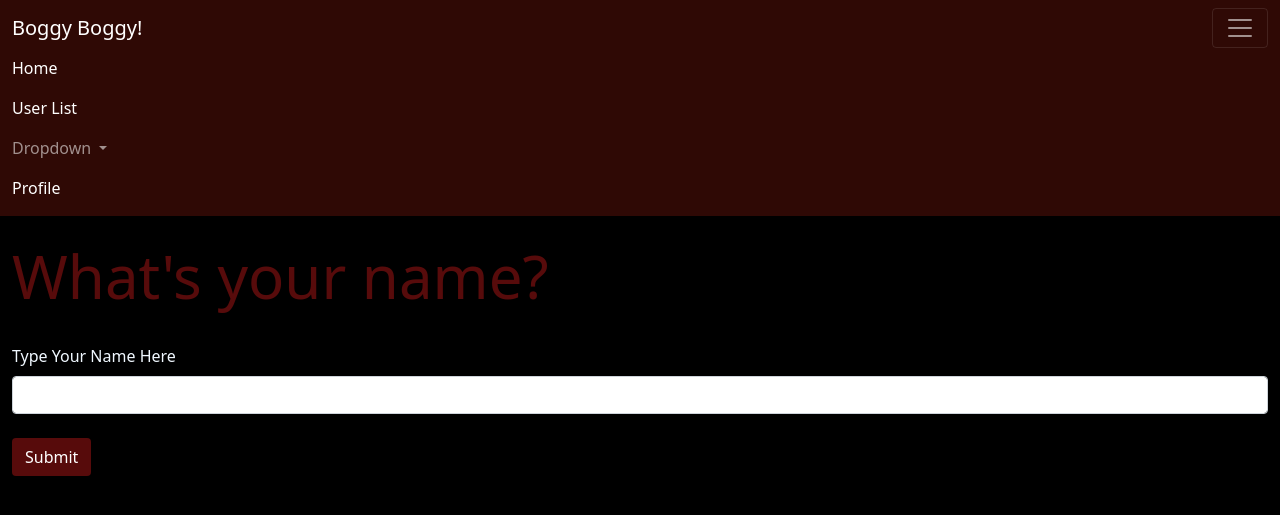
After one commit to asif7695/flask_try2, a Flask app: page /home in a window 1280 px wide, after a click that opens the changed part. The commit adds this page. Shown: the top 515 px of the page. Run offline with Flask 3, Linux system fonts and the light colour scheme.

Commit message:
melakisu korisi.. like sqlalchemy database added, how to use forms, created a model... etc etc

```diff
--- /dev/null
+++ b/create_db.py
@@ -0,0 +1,6 @@
+from hello import app, db
+
+# Use the app context to make sure everything's loaded right
+with app.app_context():
+    db.create_all()
+    print("✅ Database created successfully!")
--- a/hello.py
+++ b/hello.py
@@ -1,6 +1,43 @@
-from flask import Flask, render_template
+from flask import Flask, render_template, flash
+from flask_wtf import FlaskForm
+from wtforms import StringField, SubmitField
+from wtforms.validators import DataRequired
+from flask_sqlalchemy import SQLAlchemy
+from datetime import datetime
 
+
+
+#create flask instance
 app= Flask(__name__)
+#add database
+app.config['SQLALCHEMY_DATABASE_URI'] = 'sqlite:///users.db'
+#secret key
+app.config['SECRET_KEY'] = "nothing is that secret here"
+
+#initialize the db
+db = SQLAlchemy(app)
+
+#create a model
+class Users(db.Model):
+    id = db.Column(db.Integer,primary_key=True)
+    name = db.Column(db.String(200),nullable=False)
+    email = db.Column(db.String(200),nullable=False, unique=True)
+    date_added = db.Column(db.DateTime, default=datetime.utcnow)
+
+    #create a string
+    def __repr__(self):
+        return '<Name %r>' %self.name
+
+#class for a form
+class UserForm(FlaskForm):
+    name = StringField("Name :", validators=[DataRequired()])
+    email = StringField("Email :", validators=[DataRequired()])
+    submit = SubmitField("Submit")
+
+
+class NamerForm(FlaskForm):
+    name = StringField("Type Your Name Here", validators=[DataRequired()])
+    submit = SubmitField("Submit")
 
 @app.route('/')
 
@@ -14,9 +51,36 @@ def user(name):
     return  render_template("user.html", username=name)
 
 @app.errorhandler(404)
-
 def page_not_found(e):
     return render_template("404.html"),404
+
+@app.route('/home', methods= ['GET','POST'])
+def home():
+    name = None
+    form = NamerForm()
+    if form.validate_on_submit():
+        name= form.name.data
+        form.name.data = ''
+        flash("Submit Successful")
+    return render_template("home.html",name=name,form=form)
+
+@app.route('/user/add', methods = ['GET', 'POST'])
+def add_user():
+    name = None
+    form = UserForm()
+    if form.validate_on_submit():
+        user = Users.query.filter_by(email = form.email.data).first()
+        if user is None:
+            user = Users(name = form.name.data, email=form.email.data)
+            db.session.add(user)
+            db.session.commit()
+        name = form.name.data
+        form.name.data = ''
+        form.email.data = ''
+        flash("Added To The Database Successfully ;)")
+    our_users = Users.query.order_by(Users.date_added)
+    return render_template("add_user.html",form=form,name=name,our_users = our_users)
+
 
 
 #nothing
--- /dev/null
+++ b/static/css/style.css
@@ -0,0 +1,13 @@
+h1{
+
+    font-size: 60px;
+}
+
+body{
+    background: #000000;
+    color:aliceblue
+}
+demo{
+    font-size: 30px;
+    color: green;
+}
--- /dev/null
+++ b/static/js/myfile.js
@@ -0,0 +1 @@
+document.getElementById('demo').innerHTML = " this is created with javascript "
--- a/templates/404.html
+++ b/templates/404.html
@@ -1,4 +1,8 @@
+{% extends 'base.html'%}
+
+{% block content %}
 <center>
     <h1>Page Not Found</h1>
         <p>Check the url</p>
 </center>
+{% endblock %}
--- /dev/null
+++ b/templates/base.html
@@ -0,0 +1,36 @@
+<!doctype html>
+<html lang="en">
+  <head>
+    <!-- Required meta tags -->
+    <meta charset="utf-8">
+    <meta name="viewport" content="width=device-width, initial-scale=1">
+
+    <title>YOO!!!</title>
+
+    <!-- Bootstrap CSS -->
+    <link href="https://cdn.jsdelivr.net/npm/bootstrap@5.0.2/dist/css/bootstrap.min.css" rel="stylesheet" integrity="sha384-EVSTQN3/azprG1Anm3QDgpJLIm9Nao0Yz1ztcQTwFspd3yD65VohhpuuCOmLASjC" crossorigin="anonymous">
+    <!-- our CSS -->
+    <link href="{{url_for('static',filename='css/style.css')}}" rel="stylesheet"
+
+  </head>
+  <body>
+    {% include 'navbar.html' %}
+  <br/>
+    <div class="container-fluid">
+    {% block content %}
+
+    {% endblock %}
+    </div>
+
+    <!-- Optional JavaScript; choose one of the two! -->
+
+    <!-- Option 1: Bootstrap Bundle with Popper -->
+    <script src="https://cdn.jsdelivr.net/npm/bootstrap@5.0.2/dist/js/bootstrap.bundle.min.js" integrity="sha384-MrcW6ZMFYlzcLA8Nl+NtUVF0sA7MsXsP1UyJoMp4YLEuNSfAP+JcXn/tWtIaxVXM" crossorigin="anonymous"></script>
+
+    <!-- Option 2: Separate Popper and Bootstrap JS -->
+    <!--
+    <script src="https://cdn.jsdelivr.net/npm/@popperjs/core@2.9.2/dist/umd/popper.min.js" integrity="sha384-IQsoLXl5PILFhosVNubq5LC7Qb9DXgDA9i+tQ8Zj3iwWAwPtgFTxbJ8NT4GN1R8p" crossorigin="anonymous"></script>
+    <script src="https://cdn.jsdelivr.net/npm/bootstrap@5.0.2/dist/js/bootstrap.min.js" integrity="sha384-cVKIPhGWiC2Al4u+LWgxfKTRIcfu0JTxR+EQDz/bgldoEyl4H0zUF0QKbrJ0EcQF" crossorigin="anonymous"></script>
+    -->
+  </body>
+</html>
--- /dev/null
+++ b/templates/home.html
@@ -0,0 +1,47 @@
+{% extends 'base.html' %}
+
+{% block content %}
+
+{% for i in get_flashed_messages()%}
+    <div class="alert alert-primary alert-dismissible fade show" role="alert">
+        <strong>{{i}}</strong>
+        <button type="button" class="btn-close" data-bs-dismiss="alert" aria-label="Close"></button>
+    </div>
+
+{% endfor %}
+
+
+
+
+{% if name %}
+    <h1 style="color:rgb(87, 11, 11);"> HI {{name}}!!! </h1>
+    <h1 style="color:rgb(87, 11, 11);">What's your name?</h1><br/>
+    <form method="POST">
+        {{ form.hidden_tag() }}
+        {{ form.name.label(class="form-label") }}
+        {{ form.name(class="form-control" ) }}
+        <br/>
+        {{ form.submit(class="btn", style="background-color: rgb(87, 11, 11); color: white;") }}
+    </form><br/>
+    <h3>Eida aktah flask </h3><br/>
+    <img src="{{url_for('static', filename='images/flsk.png')}}" width=200>
+    <p id="demo">helo helo... mic testing... </p>
+
+<script src="{{url_for('static',filename='js/myfile.js')}}"></script>
+
+
+
+{% else %}
+    <h1 style="color:rgb(87, 11, 11);">What's your name?</h1><br/>
+    <form method="POST">
+        {{ form.hidden_tag() }}
+        {{ form.name.label(class="form-label") }}
+        {{ form.name(class="form-control" ) }}
+        <br/>
+        {{ form.submit(class="btn", style="background-color: rgb(87, 11, 11); color: white;") }}
+    </form>
+
+{% endif %}
+
+
+{% endblock %}
--- /dev/null
+++ b/templates/navbar.html
@@ -0,0 +1,40 @@
+<nav class="navbar navbar-dark" style="background-color:rgb(47, 9, 5);">
+  <div class="container-fluid">
+      <a class="navbar-brand" href="{{ url_for('index')}}">Boggy Boggy!</a>
+      <button class="navbar-toggler" type="button" data-bs-toggle="collapse" data-bs-target="#navbarSupportedContent" aria-controls="navbarSupportedContent" aria-expanded="false" aria-label="Toggle navigation">
+        <span class="navbar-toggler-icon"></span>
+      </button>
+      <div class="collapse navbar-collapse" id="navbarSupportedContent">
+        <ul class="navbar-nav me-auto mb-2 mb-lg-0">
+          <li class="nav-item">
+            <a class="nav-link active" aria-current="page" href="{{url_for('home')}}">Home</a>
+          </li>
+          <li class="nav-item">
+            <a class="nav-link active" aria-current="page" href="{{url_for('add_user')}}">User List</a>
+          </li>
+
+          <li class="nav-item dropdown">
+            <a class="nav-link dropdown-toggle" href="#" id="navbarDropdown" role="button" data-bs-toggle="dropdown" aria-expanded="false">
+              Dropdown
+            </a>
+            <ul class="dropdown-menu" aria-labelledby="navbarDropdown">
+              <li><a class="dropdown-item" href="#">Action</a></li>
+              <li><a class="dropdown-item" href="#">Another action</a></li>
+              <li><hr class="dropdown-divider"></li>
+              <li><a class="dropdown-item" href="#">Something else here</a></li>
+            </ul>
+            <li class="nav-item" >
+              <a class="nav-link active" aria-current="page" href="{{url_for('user', name='LUFFY')}}">Profile</a>
+            </li>
+          </li>
+
+        </ul>
+
+        <!--
+        <form class="d-flex">
+          <input class="form-control me-2" type="search" placeholder="Search" aria-label="Search">
+          <button class="btn btn-outline-success" type="submit">Search</button>
+        </form>-->
+      </div>
+    </div>
+  </nav>
```
Also changed, not shown: templates/add_user.html (added, +66 -0 lines), templates/index.html (+7 -2 lines), templates/user.html (+9 -2 lines), instance/users.db (added), static/images/download.jpeg (added), static/images/flsk.png (added).
